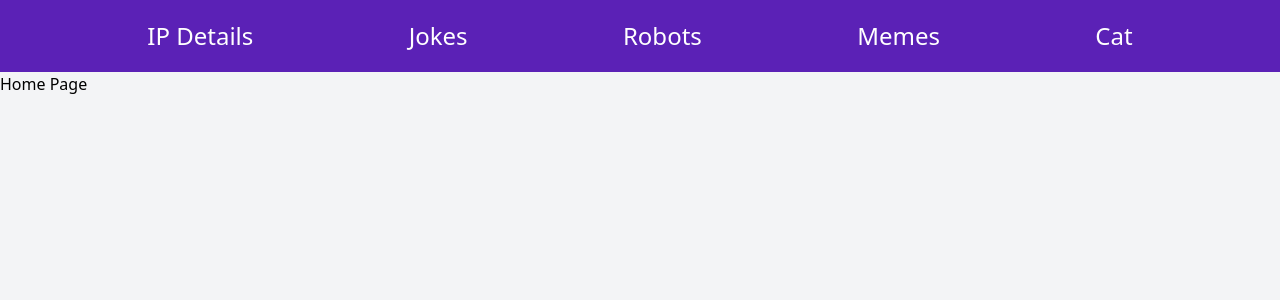
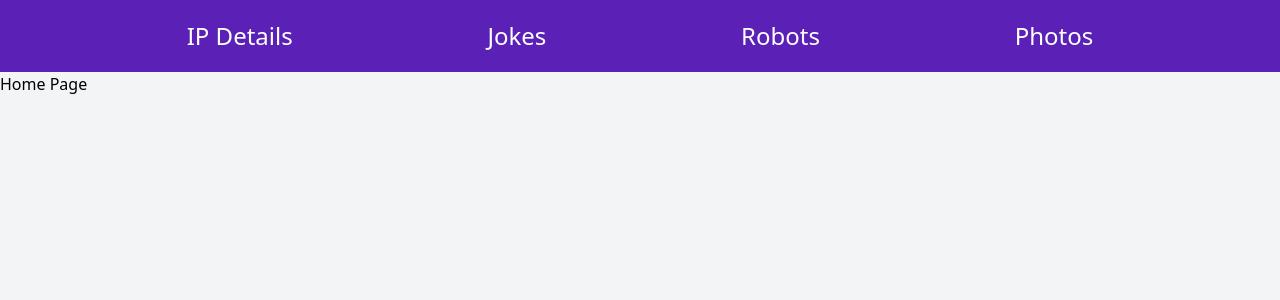
Before and after one commit to theanujdev/simple-react-api, a React (Create React App) app: page / in a window 1280 px wide. Shown: the top 300 px of the page. Built offline with nearby package versions, Linux system fonts and the light colour scheme.

Commit message:
removed memes, cat page & added photos page.

```diff
--- a/src/components/Navbar.jsx
+++ b/src/components/Navbar.jsx
@@ -3,8 +3,7 @@ import HomePage from "./HomePage";
 import IpDetailsPage from "./IpDetailsPage";
 import JokesPage from "./JokesPage";
 import RobotsPage from "./RobotsPage";
-import MemesPage from "./MemesPage";
-import CatPage from "./CatPage";
+import PhotosPage from "./PhotosPage";
 
 const Navbar = () => {
   return (
@@ -26,14 +25,9 @@ const Navbar = () => {
               Robots
             </button>
           </Link>
-          <Link to="/memes">
+          <Link to="/photos">
             <button className="text-white hover:shadow-md hover:bg-purple-600 focus:outline-none px-2 py-2 rounded-md">
-              Memes
-            </button>
-          </Link>
-          <Link to="/cat">
-            <button className="text-white hover:shadow-md hover:bg-purple-600 focus:outline-none px-2 py-2 rounded-md">
-              Cat
+              Photos
             </button>
           </Link>
         </div>
@@ -43,8 +37,7 @@ const Navbar = () => {
         <Route path="/ip-details" component={IpDetailsPage} />
         <Route path="/jokes" component={JokesPage} />
         <Route path="/robots" component={RobotsPage} />
-        <Route path="/memes" component={MemesPage} />
-        <Route path="/cat" component={CatPage} />
+        <Route path="/photos" component={PhotosPage} />
       </Switch>
     </Router>
   );
```
